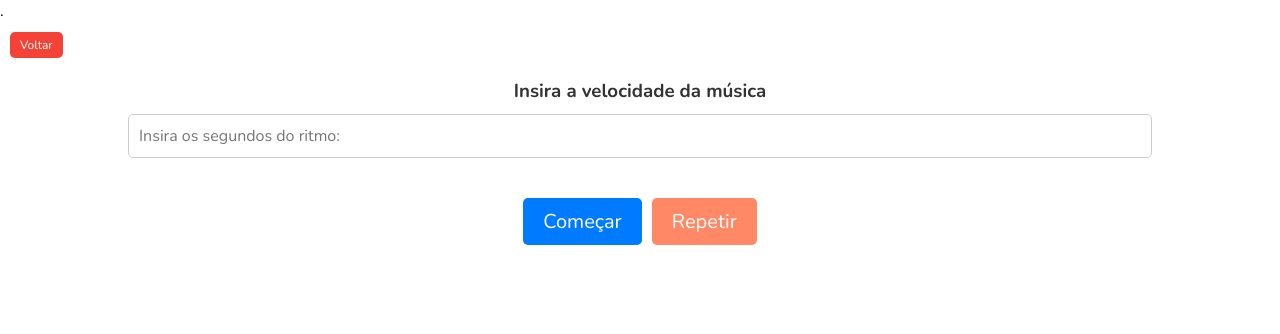
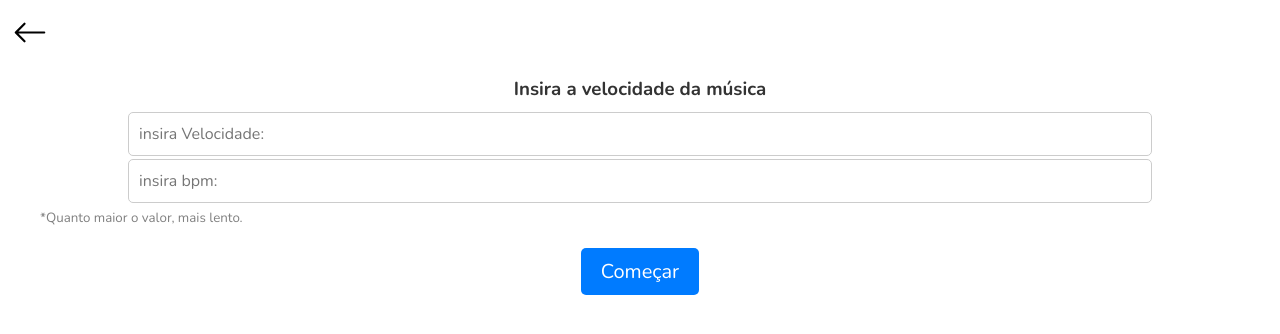
Before and after one commit to jonathanhenriques/ContadorDeAcordes_FrontEnd, an Angular app: page /acordes/1 in a window 1280 px wide. Shown: the top 334 px of the page. Built offline with nearby package versions, Linux system fonts and the light colour scheme; no server answers.

Commit message:
Funciona, porém ajustar questao do método displayWRepetir executando em segundo plano

```diff
--- a/src/app/pages/acordes/acordes.component.html
+++ b/src/app/pages/acordes/acordes.component.html
@@ -1,26 +1,50 @@
-.
+
 
 
   <div *ngIf="!showContent">
-    <div class="container-botao-voltar">
-      <button class="fonte-botao-voltar" (click)="encerrar()">Voltar</button>
+    <div class="container-superior">
+      <svg (click)="encerrar()" xmlns="http://www.w3.org/2000/svg" width="60" height="35" fill="currentColor" class="bi bi-arrow-left setinha-voltar" viewBox="0 0 16 16">
+         <path fill-rule="evenodd" d="M15 8a.5.5 0 0 1-.5.5H2.707l3.147 3.146a.5.5 0 0 1-.708.708l-4-4a.5.5 0 0 1 0-.708l4-4a.5.5 0 0 1 .708.708L2.707 7.5H14.5A.5.5 0 0 1 15 8z"/>
+       </svg>
     </div>
 
     <div class="container-input">
       <h3>Insira a velocidade da música</h3>
-      <input class="fonte-input" type="text" name="valorritmo" [(ngModel)]="valorRitmo" placeholder="Insira os segundos do ritmo:" />
+      <input
+        class="fonte-input"
+        [ngClass]="{'input-error': isvelocidadeMusicaInvalid}"
+        type="text"
+        name="valorritmo"
+        [(ngModel)]="valorRitmo"
+        placeholder="insira Velocidade:"
+      />
+
+      <input
+        class="fonte-input"
+        [ngClass]="{'input-error': isvelocidadeMusicaInvalid}"
+        type="text"
+        name="bpmInput"
+        [(ngModel)]="bpmInput"
+        placeholder="insira bpm:"
+      />
+
     </div>
+    <small >*Quanto maior o valor, mais lento.</small>
     <div class="container-botao-comecar">
-      <button class="fonte-botao-comecar" (click)="comecar()">Começar</button>
-      <button class="fonte-botao-repetir" (click)="repetir()">Repetir</button>
+      <button class="fonte-botao-comecar" (click)="repetir()">Começar</button>
+      <!-- <button class="fonte-botao-repetir" (click)="repetir()">Repetir</button> -->
     </div>
 
   </div>
 
-  <div *ngIf="showContent">
+  <div style="width: auto;" *ngIf="showContent">
 
-      <div class="container-botao-voltar">
-        <button class="fonte-botao-voltar" (click)="encerrar()">Voltar</button>
+
+
+      <div class="container-superior">
+        <svg (click)="voltar()" xmlns="http://www.w3.org/2000/svg" width="60" height="35" fill="currentColor" class="bi bi-arrow-left setinha-voltar" viewBox="0 0 16 16">
+           <path fill-rule="evenodd" d="M15 8a.5.5 0 0 1-.5.5H2.707l3.147 3.146a.5.5 0 0 1-.708.708l-4-4a.5.5 0 0 1 0-.708l4-4a.5.5 0 0 1 .708.708L2.707 7.5H14.5A.5.5 0 0 1 15 8z"/>
+         </svg>
       </div>
 
       <div class="container-letraacorde">
--- a/src/app/pages/acordes/acordes.component.scss
+++ b/src/app/pages/acordes/acordes.component.scss
@@ -39,13 +39,14 @@
   display: flex;
   justify-content: center;
   align-items: center; /* Centraliza verticalmente */
-  margin: 20px 0; /* Espaçamento superior e inferior */
+  margin: 20px 0px 0px 0px; /* Espaçamento superior e inferior */
 }
 
 .fonte-nomeacorde {
   font-size: 40px;
   color: #e72566; /* Cor do texto */
   text-align: center;
+  // margin-bottom: 0cm;
 }
 
 .container-ritmo {
@@ -85,6 +86,16 @@
   cursor: pointer; /* Cursor de ponteiro ao passar o mouse */
   transition: background-color 0.3s; /* Transição suave de cor */
 }
+
+.setinha-voltar {
+  margin-top: 15px;
+}
+
+.input-error {
+  border: 1px solid red;
+  background-color: #ffdddd;
+}
+
 
 
 
@@ -129,8 +140,16 @@
   padding: 10px; /* Preenchimento interno do input */
   border: 1px solid #ccc; /* Borda do input */
   border-radius: 5px; /* Bordas arredondadas do input */
-  margin-bottom: 20px; /* Espaçamento inferior reduzido */
+  margin-bottom: 3px; /* Espaçamento inferior reduzido */
   width: 80%; /* Largura do input */
+}
+
+small {
+  margin-left: 40px;
+
+    filter: opacity(50%); /* 50% de transparência */
+
+
 }
 
 h3 {
--- a/src/app/pages/acordes/acordes.component.ts
+++ b/src/app/pages/acordes/acordes.component.ts
@@ -1,10 +1,9 @@
-import { Component, OnInit } from '@angular/core';
+import { Component, OnDestroy, OnInit } from '@angular/core';
 import { ActivatedRoute, Router } from '@angular/router';
 import { concatMap, delay, expand, of, repeat, take } from 'rxjs';
 import { MusicasService } from '../../services/musicas.service';
 import { Musica } from '../../entidades/Musica';
-// import { Acorde } from '../../entidades/Acorde';
-import { CommonModule } from '@angular/common';
+import { CommonModule, Location } from '@angular/common';
 import { FormsModule } from '@angular/forms';
 import { Acorde } from '../../entidades/types/Acorde.type';
 
@@ -26,7 +25,10 @@ export class AcordesComponent implements OnInit{
   acordeAtual: string = 'C';
   nomeAcordeAtual: string = '';
   displayTime: number = 0; // Tempo em milissegundos (2 segundos)
-  valorRitmo: number; // Variável para armazenar o valor do input
+  valorRitmo: string = ''; // Variável para armazenar o valor do input
+  isvelocidadeMusicaInvalid: boolean = false;
+  bpmInput: number;
+  interromper: boolean = false;
 
   repetirSequencia: boolean = true;
 
@@ -35,8 +37,15 @@ export class AcordesComponent implements OnInit{
   constructor(
     private router: Router,
     private route: ActivatedRoute,
-    private musicaService: MusicasService
+    private musicaService: MusicasService,
+    private location: Location
+
   ) { }
+
+
+  // ngOnDestroy(): void {
+  //   throw new Error('Method not implemented.');
+  // }
 
   ngOnInit(): void {
     this.idMusica = this.route.snapshot.params['id'];
@@ -49,7 +58,7 @@ export class AcordesComponent implements OnInit{
       (resp: Musica) => {
         this.musica = resp;
         this.listaDeAcordes = resp.acordes;
-        this.displayWords();
+        // this.displayWords();
       }, (erro) =>{
         if(erro.status == 500){
           alert('Problema na requisição')
@@ -58,13 +67,56 @@ export class AcordesComponent implements OnInit{
     )
   }
 
+  validacaoDeInput(): boolean {
+
+    this.isvelocidadeMusicaInvalid = !this.valorRitmo || this.valorRitmo.trim() === "";
+    if (this.isvelocidadeMusicaInvalid) {
+      return false;
+    }
+    console.log(this.isvelocidadeMusicaInvalid)
+
+    if (!this.valorRitmo || this.valorRitmo.trim() === "") {
+      // Se nomeMusica for null, undefined ou uma string vazia (após remover espaços em branco)
+      return false;
+    }
+
+    return true;
+    console.log(this.valorRitmo)
+  }
+
 
   repetir() {
 
+    if (!this.validacaoDeInput())
+      return
+
     this.showContent = true;
-    this.displayTime = this.valorRitmo*1000;
+    // this.displayTime = Number(this.valorRitmo) * 1000;
+    // console.log('repetir - valorRitmo -' + this.valorRitmo)
+    // const bpm = parseFloat(this.valorRitmo);
+    // console.log('1repetir - bpm -', bpm )
+    // this.displayTime = (60 / bpm) * 1000 + (60 / bpm) * (1000 / 16); // Compensar atraso adicional
+    // console.log('repetir - bpm -', bpm +'display - ' + this.displayTime)
+
+
+    const bpm = this.bpmInput;
+    console.log('bpm: '+bpm)
+    let dynamicDisplayTime = Number(this.valorRitmo); // Variável para armazenar o displayTime dinâmico
+
+    // Exemplo de uso
+    this.displayTime = this.calculateDisplayTime(dynamicDisplayTime, bpm); // Adiciona 500 milissegundos ao displayTime
+    console.log(`displayTime dinâmico: ${dynamicDisplayTime}`); // Exibe o displayTime dinâmico
+    console.log('displayTime : ' + this.displayTime)
+
+
     this.displayWordsRepetir();
 
+  }
+
+  calculateDisplayTime(dynamicFactor: number, bpm: number) {
+    // Fórmula original com adição de um fator dinâmico
+    let dynamicDisplayTime = 0
+    return  dynamicDisplayTime = (60 / bpm) * 1000 + (60 / bpm) * (1000 / 16) + (dynamicFactor * 1000);
   }
 
 
@@ -78,11 +130,15 @@ export class AcordesComponent implements OnInit{
       if (word) {
         this.acordeAtual = word.letra;
         this.nomeAcordeAtual = word.nome;
+        console.log('displayWords - ', this.displayTime)
       }
     });
   }
 
+
   displayWordsRepetir() {
+    console.log('dwr showContent: ' + this.showContent)
+    if (this.showContent) {
       of(...this.listaDeAcordes).pipe(
         concatMap(word =>
           of(word).pipe(delay(this.displayTime))
@@ -92,20 +148,41 @@ export class AcordesComponent implements OnInit{
         if (word) {
           this.acordeAtual = word.letra;
           this.nomeAcordeAtual = word.nome;
+          console.log('nao saiu dwr')
+          console.log('displayWordsRepeat - ', this.displayTime)
+          if (this.interromper){
+            console.log('interromper: ')
+          }
+
         }
       });
     }
 
+  }
+
 
   comecar() {
+
+    if (!this.validacaoDeInput())
+      return
+
+
     this.showContent = true;
-    this.displayTime = this.valorRitmo*1000;
+    this.displayTime = parseFloat(this.valorRitmo) * 1000;
+    console.log('comecar - ', this.displayTime)
     this.displayWords();
   }
 
 
   encerrar(){
+
     this.router.navigate(['/']); // Redireciona para a tela de home
+  }
+
+  voltar(){
+    console.log("voltou")
+    this.interromper = true;
+    this.showContent = false
   }
 
 
--- a/src/app/pages/cadastro/cadastro-acordes/cadastro-acordes.component.html
+++ b/src/app/pages/cadastro/cadastro-acordes/cadastro-acordes.component.html
@@ -1,5 +1,9 @@
+
+
 <div class="container-superior">
-  <button class="fonte-botao-voltar" (click)="encerrar()">Cancelar</button>
+  <svg (click)="encerrar()" xmlns="http://www.w3.org/2000/svg" width="60" height="30" fill="currentColor" class="bi bi-arrow-left setinha-voltar" viewBox="0 0 16 16">
+     <path fill-rule="evenodd" d="M15 8a.5.5 0 0 1-.5.5H2.707l3.147 3.146a.5.5 0 0 1-.708.708l-4-4a.5.5 0 0 1 0-.708l4-4a.5.5 0 0 1 .708.708L2.707 7.5H14.5A.5.5 0 0 1 15 8z"/>
+   </svg>
 </div>
 
 <p class="container-nome">Insira nome do Acorde:</p>
@@ -24,7 +28,9 @@
     name="letraAcorde"
     (input)="letraAcordeInput($event)"
   />
-
+  </div>
+  <button class="acorde-salvar" type="button" (click)="salvar()">Salvar</button>
+</div>
 
 
 
--- a/src/app/pages/cadastro/cadastro-acordes/cadastro-acordes.component.scss
+++ b/src/app/pages/cadastro/cadastro-acordes/cadastro-acordes.component.scss
@@ -102,6 +102,10 @@ a {
   font-size: 18px;
   font-weight: bold;
   color: #333; /* Cor do texto */
+}
+
+.setinha-voltar {
+  margin-top: 10px;
 }
 
 .container-input {
--- a/src/app/pages/cadastro/cadastro-musicas/cadastro-musicas.component.html
+++ b/src/app/pages/cadastro/cadastro-musicas/cadastro-musicas.component.html
@@ -1,6 +1,10 @@
+
+
 
 <div class="container-superior">
-  <button class="fonte-botao-voltar" (click)="encerrar()">Cancelar</button>
+  <svg (click)="encerrar()" xmlns="http://www.w3.org/2000/svg" width="60" height="30" fill="currentColor" class="bi bi-arrow-left setinha-voltar" viewBox="0 0 16 16">
+     <path fill-rule="evenodd" d="M15 8a.5.5 0 0 1-.5.5H2.707l3.147 3.146a.5.5 0 0 1-.708.708l-4-4a.5.5 0 0 1 0-.708l4-4a.5.5 0 0 1 .708.708L2.707 7.5H14.5A.5.5 0 0 1 15 8z"/>
+   </svg>
 </div>
 
 <p class="container-nome">Insira nome da Música:</p>
@@ -13,7 +17,7 @@
     type="text"
     name="nomeMusica"
     [(ngModel)]="nomeMusica"
-    value="insira Nome:"
+    placeholder="insira Nome:"
   />
   <button class="acorde-salvar" (click)="salvar()">Salvar</button>
 
--- a/src/app/pages/cadastro/cadastro-musicas/cadastro-musicas.component.scss
+++ b/src/app/pages/cadastro/cadastro-musicas/cadastro-musicas.component.scss
@@ -40,6 +40,10 @@
 .input-error {
   border: 1px solid red;
   background-color: #ffdddd;
+}
+
+.setinha-voltar {
+  margin-top: 10px;
 }
 
 
--- a/src/app/pages/home/home.component.html
+++ b/src/app/pages/home/home.component.html
@@ -23,7 +23,13 @@
             </button>
           </td>
           <td>
-            <button (click)="excluir($event, musica.id)">X</button>
+            <div class="botao-excluir" >
+              <svg  (click)="excluir($event, musica.id)" xmlns="http://www.w3.org/2000/svg" width="16" height="16" fill="currentColor" class="bi bi-trash" viewBox="0 0 16 16">
+                <path d="M5.5 5.5A.5.5 0 0 1 6 5h4a.5.5 0 0 1 .5.5V6a.5.5 0 0 1-.5.5H6a.5.5 0 0 1-.5-.5v-.5z"/>
+                <path d="M4.5 1a1 1 0 0 0-1 1H1.5a.5.5 0 0 0 0 1H2l1 9a2 2 0 0 0 2 2h6a2 2 0 0 0 2-2l1-9h.5a.5.5 0 0 0 0-1H12.5a1 1 0 0 0-1-1h-7zm2 1h3a1 1 0 0 1 1 1H5.5a1 1 0 0 1 1-1zM5.5 7.5a.5.5 0 0 1 .5-.5h4a.5.5 0 0 1 .5.5v5a.5.5 0 0 1-.5.5H6a.5.5 0 0 1-.5-.5v-5z"/>
+              </svg>
+            </div>
+            <!-- <button  class="botao-excluir" (click)="excluir($event, musica.id)">X</button> -->
           </td>
         </tr>
       </tbody>
--- a/src/app/pages/home/home.component.scss
+++ b/src/app/pages/home/home.component.scss
@@ -71,6 +71,17 @@ button {
   transition: background-color 0.3s; /* Adiciona uma transição suave ao passar o mouse */
 }
 
+.botao-excluir {
+  background-color: var(--bg-excluir); /* Adiciona cor de fundo ao botão */
+  border: none; /* Remove a borda padrão do botão */
+  color: #ffffff; /* Define a cor do texto no botão */
+  font-size: 18px; /* Ajusta o tamanho da fonte do botão */
+  padding: 10px 20px; /* Adiciona espaçamento interno ao botão */
+  border-radius: 5px; /* Adiciona bordas arredondadas ao botão */
+  cursor: pointer; /* Altera o cursor para uma mão ao passar sobre o botão */
+  transition: background-color 0.3s; /* Adiciona uma transição suave ao passar o mouse */
+}
+
 button:hover {
   // background-color: darken(var(--primary-color), 10%); /* Escurece a cor de fundo ao passar o mouse */
 }
--- a/src/styles.scss
+++ b/src/styles.scss
@@ -13,6 +13,8 @@
   --online-color: #3ABF38;
   --bg-secondary: #F4F4F4;
   --bg-primary: #FFF;
+  --bg-excluir: #f15252;
+
 
 }
 
```
Lines whose indentation alone changed are shown as unchanged.
